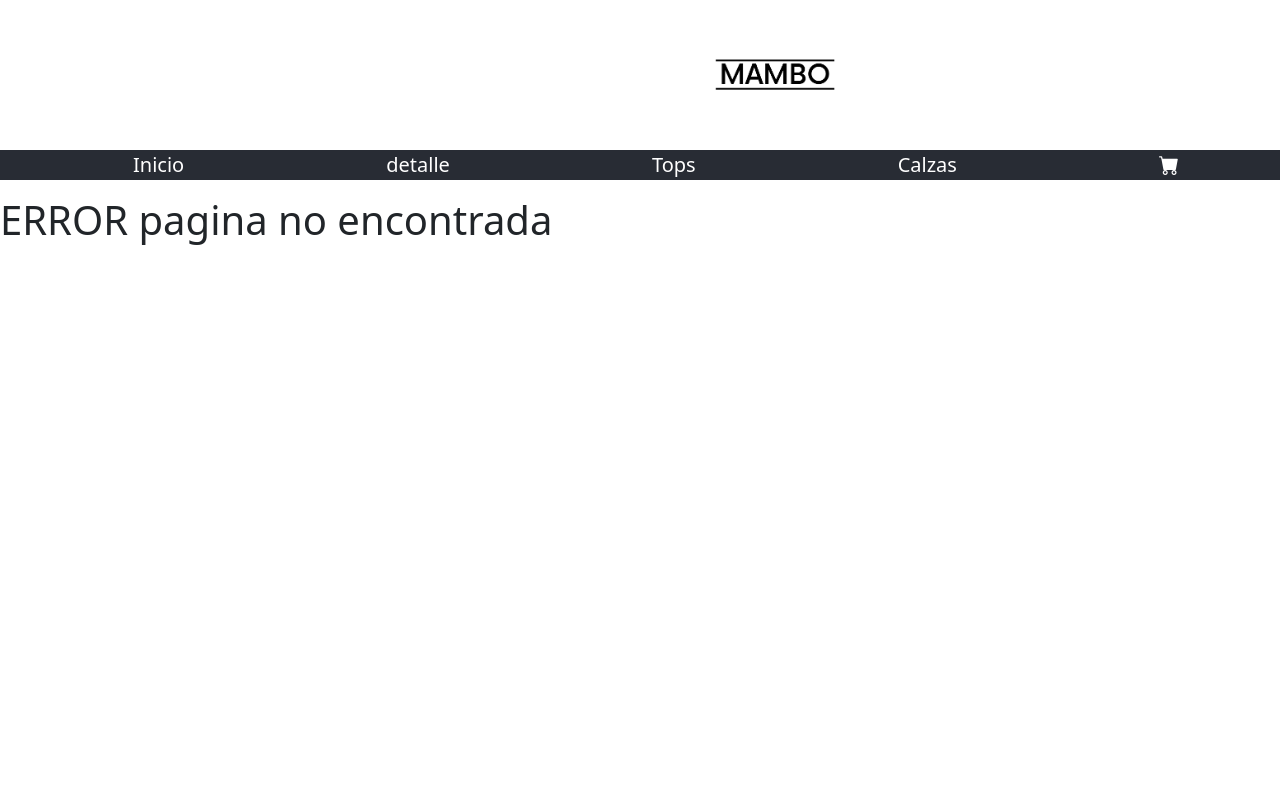
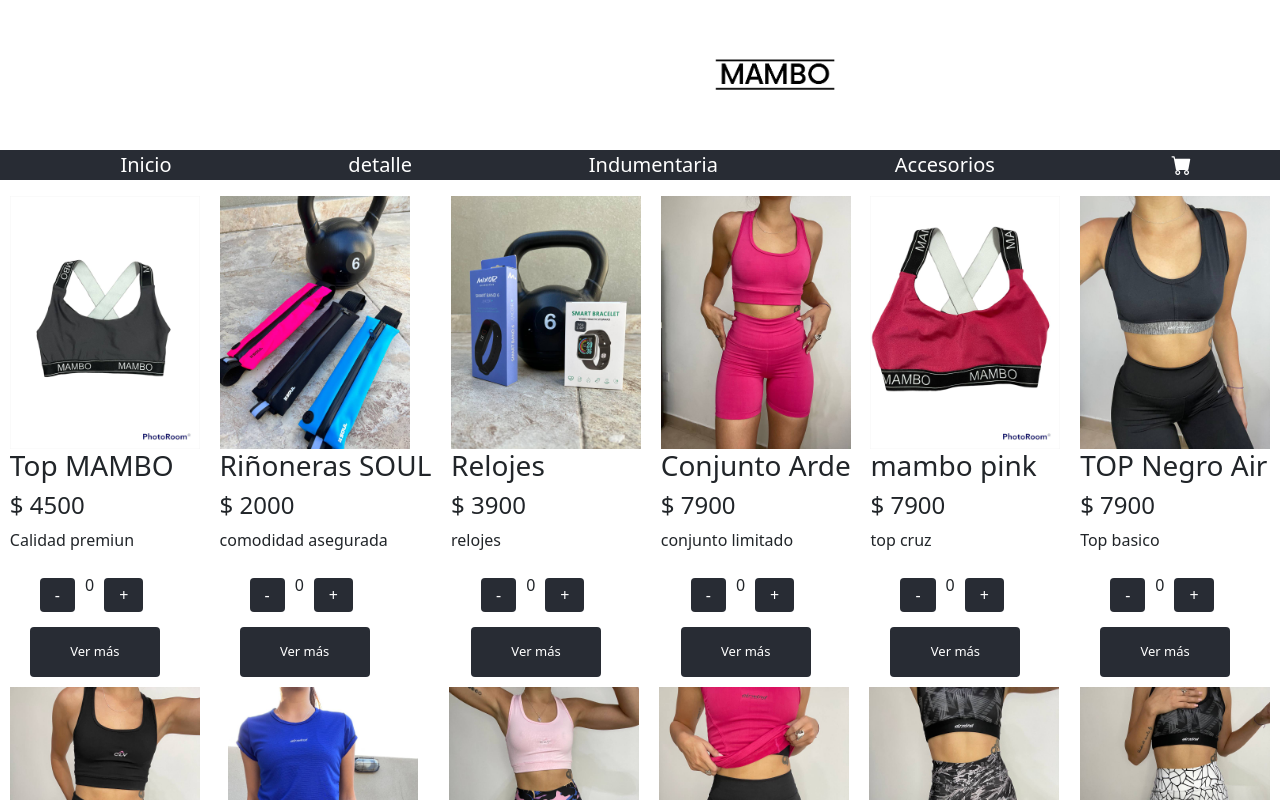
Before and after one commit to belenpadilla/Pre-Entrega1-Padilla, a React (Create React App) app: page / in a window 1280 px wide. Shown: the top 800 px of the page. Built offline with nearby package versions, Linux system fonts and the light colour scheme.

Commit message:
sacando errores

```diff
--- a/src/App.js
+++ b/src/App.js
@@ -13,7 +13,9 @@
     <BrowserRouter>
       <NavBar />
       <Routes>
+      <Route path='/' element={<ItemListContainer/>}></Route>
         <Route path='/inicio' element={<ItemListContainer/>}></Route>
+        <Route path='/categoria/:categoriaid' element={<ItemListContainer/>}></Route>
         <Route path='/item/:itemid' element={<ItemDetailContainer/>}></Route>
         <Route path='*' element={<h1>ERROR pagina no encontrada</h1>}></Route>
       </Routes>
--- a/src/components/Item/Item.jsx
+++ b/src/components/Item/Item.jsx
@@ -5,13 +5,14 @@
 
 
 function Item({listado}) {
+    console.log("LISTADO", listado)
     return (
     <div key={listado.id}>
         <img className='tamañoImg' src={listado.img} alt="ropa"></img>
         <h3>{listado.titulo}</h3>
         <h4>$ {listado.precio}</h4>
         <p>{listado.detalle}</p>
-        <Link className="producto" to={`/detalle/${(listado.id)}`}></Link>
+        <Link className="producto" to={`/item/${(listado.id)}`}></Link>
         <Botoncantidad/>
         <BotonDiseño>Ver más</BotonDiseño>
         </div>
--- a/src/components/ItemDetailContainer/ItemDetailContainer.jsx
+++ b/src/components/ItemDetailContainer/ItemDetailContainer.jsx
@@ -9,7 +9,7 @@
 
 
 export default function ItemDetailContainer() {
-    const [articulos, setArticulos] = useState([ ])
+    const [articulos, setArticulos] = useState({})
 
     let {itemid} = useParams();
 
@@ -18,12 +18,12 @@
         getItemDetalle(itemid).then((respuesta) => {
             setArticulos(respuesta)
 })
- }, []);
+ }, [itemid]);
 
 
     return (
 
-   <Item articulos={articulos}/>
+   <Item listado={articulos}/>
 
 );
     }
--- a/src/components/ItemListContainer/ItemlistContainer.jsx
+++ b/src/components/ItemListContainer/ItemlistContainer.jsx
@@ -5,26 +5,26 @@
 import ClickCantidad from '../Boton/Botoncantidad';
 import getItem from '../../servicio/mock';
 import ItemDetailContainer from '../ItemDetailContainer/ItemDetailContainer';
+import { useParams } from 'react-router-dom';
 
 function ItemListContainer() {
     const [articulos, setArticulos] = useState([ ])
+    let {categoriaid} = useParams()
+
     useEffect(() => {
-        setArticulos(articulos)
-        }, [ ])
+
     getItem().then((completado) => {
-        setArticulos(completado);
+        categoriaid === undefined ?
+        setArticulos(completado)
+        :
+        setArticulos(completado.filter(Item => Item.categoriaid.toLowerCase() === categoriaid.toLowerCase))
     });
+},[categoriaid]);
 
     return (
     <>
     <div className='OrdenTarjetas'>
-        {articulos.map( (i) =>
-        <>
-        <Item
-        listado={i}
-        />
-        </>
-        )}
+        {articulos.map( (i) => <Item listado={i} /> )}
     </div>
     </>
 );
--- a/src/components/NavBar/Navbar.jsx
+++ b/src/components/NavBar/Navbar.jsx
@@ -13,10 +13,10 @@
                 <Link  className="SacarDeco" to='/detalle'>detalle</Link>
             </li>
             <li >
-                <Link  className="SacarDeco" to='' >Tops</Link>
+                <Link  className="SacarDeco" to='/categoria/Indumentaria' >Indumentaria</Link>
             </li>
             <li >
-                <Link  className="SacarDeco" to='' >Calzas</Link>
+                <Link  className="SacarDeco" to='/categoria/Accesorios' >Accesorios</Link>
             </li>
             <li >
                 <Link  className="SacarDeco" to='' ><CartWidget/></Link>
--- a/src/servicio/mock.js
+++ b/src/servicio/mock.js
@@ -1,5 +1,5 @@
 import articulos from "../data/articulos";
-
+import item from "../components/Item/Item"
 function getItem() {
     return new Promise((resolve, reject) => {
     setTimeout(() => {
@@ -11,7 +11,7 @@
 export function getItemDetalle(itemid) {
     return new Promise((resolve, reject) => {
     setTimeout(() => {
-        resolve(articulos[1]);
+        resolve(articulos.find(item.id === Number(itemid)));
     },1000)
 });
 }
```
